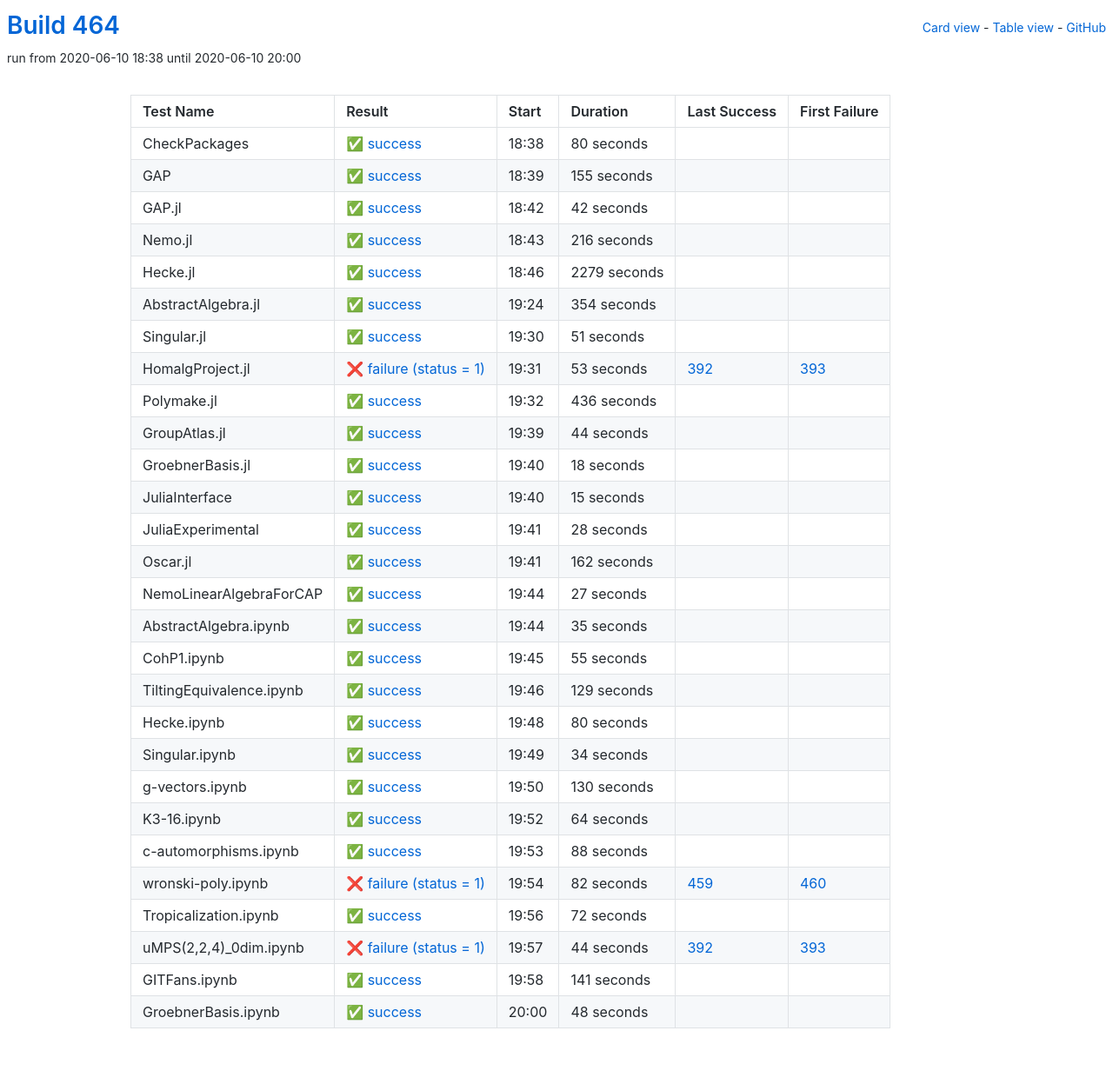
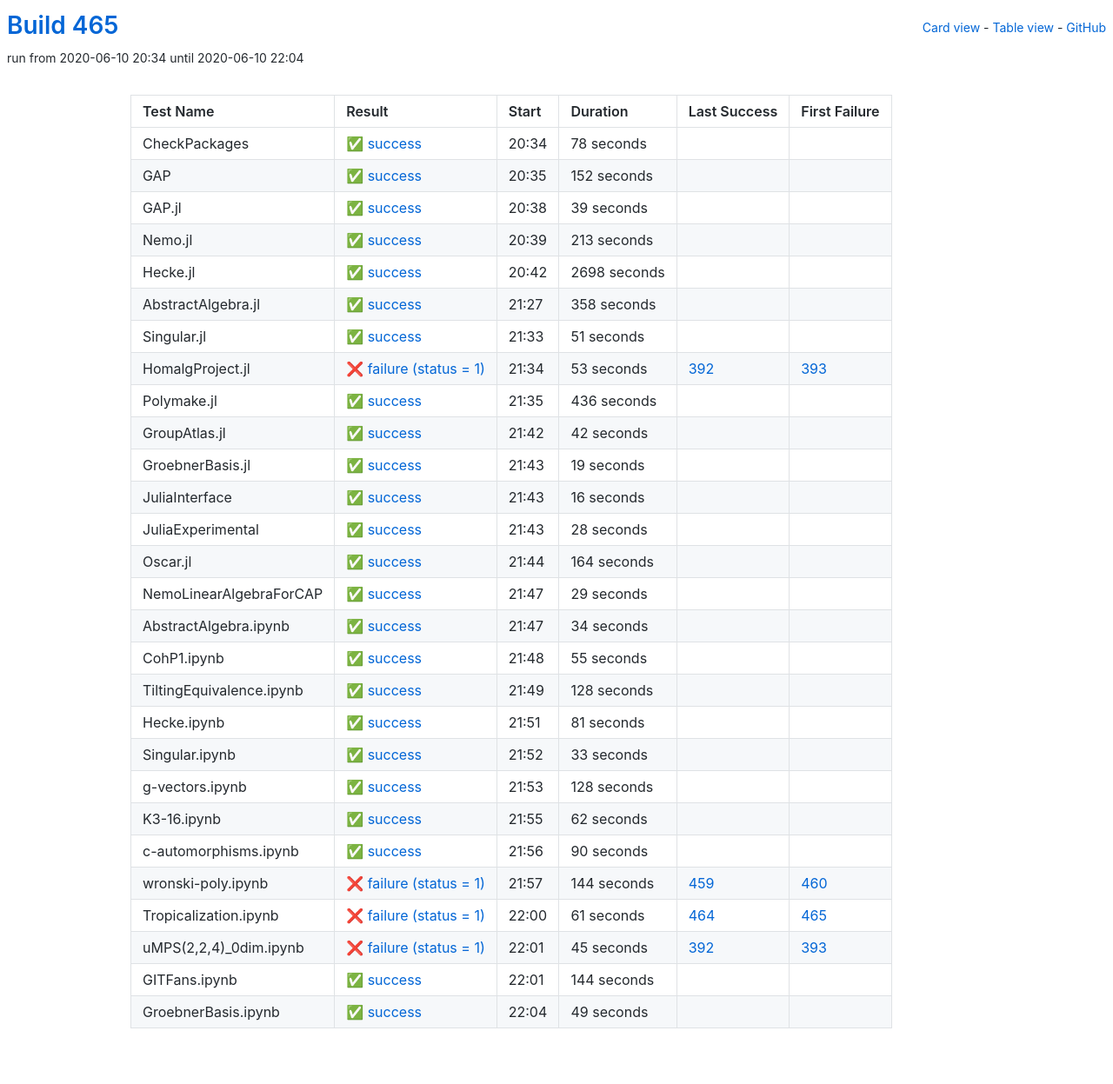
Before and after one commit to oscar-system/oscar-ci-status-1.4, a Jekyll site: the page built from table.html, in a window 1280 px wide. Shown: the whole page at 87% size. Built offline with Jekyll 4.4.1, drawn with Linux system fonts in a browser that asks for light colours.

Commit message:
Build #465

```diff
--- a/_data/ci.yml
+++ b/_data/ci.yml
@@ -1,6 +1,6 @@
 ---
-build: 464
-build_url: https://oscarci.mathematik.uni-kl.de/job/oscar-julia-1.4/464/
+build: 465
+build_url: https://oscarci.mathematik.uni-kl.de/job/oscar-julia-1.4/465/
 job: oscar-julia-1.4
 organization: oscar-system
 repo: oscar-ci-status-1.4
@@ -8,80 +8,80 @@ repourl: https://github.com/oscar-system/oscar-ci-status-1.4
 tests:
 - name: CheckPackages
   id: checkpackages
-  log: https://oscarci.mathematik.uni-kl.de/job/oscar-julia-1.4/464/artifact/logs/build-464/CheckPackages.log
-  start: 2020-06-10 18:38
+  log: https://oscarci.mathematik.uni-kl.de/job/oscar-julia-1.4/465/artifact/logs/build-465/CheckPackages.log
+  start: 2020-06-10 20:34
   success: true
   exitcode: 0
   status: success
-  duration: 80
+  duration: 78
   last_success: false
   last_success_url:
   first_failure: false
   first_failure_url:
 - name: GAP
   id: gap
-  log: https://oscarci.mathematik.uni-kl.de/job/oscar-julia-1.4/464/artifact/logs/build-464/GAP.log
-  start: 2020-06-10 18:39
+  log: https://oscarci.mathematik.uni-kl.de/job/oscar-julia-1.4/465/artifact/logs/build-465/GAP.log
+  start: 2020-06-10 20:35
   success: true
   exitcode: 0
   status: success
-  duration: 155
+  duration: 152
   last_success: false
   last_success_url:
   first_failure: false
   first_failure_url:
 - name: GAP.jl
   id: gap-jl
-  log: https://oscarci.mathematik.uni-kl.de/job/oscar-julia-1.4/464/artifact/logs/build-464/GAP.jl.log
-  start: 2020-06-10 18:42
+  log: https://oscarci.mathematik.uni-kl.de/job/oscar-julia-1.4/465/artifact/logs/build-465/GAP.jl.log
+  start: 2020-06-10 20:38
   success: true
   exitcode: 0
   status: success
-  duration: 42
+  duration: 39
   last_success: false
   last_success_url:
   first_failure: false
   first_failure_url:
 - name: Nemo.jl
   id: nemo-jl
-  log: https://oscarci.mathematik.uni-kl.de/job/oscar-julia-1.4/464/artifact/logs/build-464/Nemo.jl.log
-  start: 2020-06-10 18:43
+  log: https://oscarci.mathematik.uni-kl.de/job/oscar-julia-1.4/465/artifact/logs/build-465/Nemo.jl.log
+  start: 2020-06-10 20:39
   success: true
   exitcode: 0
   status: success
-  duration: 216
+  duration: 213
   last_success: false
   last_success_url:
   first_failure: false
   first_failure_url:
 - name: Hecke.jl
   id: hecke-jl
-  log: https://oscarci.mathematik.uni-kl.de/job/oscar-julia-1.4/464/artifact/logs/build-464/Hecke.jl.log
-  start: 2020-06-10 18:46
+  log: https://oscarci.mathematik.uni-kl.de/job/oscar-julia-1.4/465/artifact/logs/build-465/Hecke.jl.log
+  start: 2020-06-10 20:42
   success: true
   exitcode: 0
   status: success
-  duration: 2279
+  duration: 2698
   last_success: false
   last_success_url:
   first_failure: false
   first_failure_url:
 - name: AbstractAlgebra.jl
   id: abstractalgebra-jl
-  log: https://oscarci.mathematik.uni-kl.de/job/oscar-julia-1.4/464/artifact/logs/build-464/AbstractAlgebra.jl.log
-  start: 2020-06-10 19:24
+  log: https://oscarci.mathematik.uni-kl.de/job/oscar-julia-1.4/465/artifact/logs/build-465/AbstractAlgebra.jl.log
+  start: 2020-06-10 21:27
   success: true
   exitcode: 0
   status: success
-  duration: 354
+  duration: 358
   last_success: false
   last_success_url:
   first_failure: false
   first_failure_url:
 - name: Singular.jl
   id: singular-jl
-  log: https://oscarci.mathematik.uni-kl.de/job/oscar-julia-1.4/464/artifact/logs/build-464/Singular.jl.log
-  start: 2020-06-10 19:30
+  log: https://oscarci.mathematik.uni-kl.de/job/oscar-julia-1.4/465/artifact/logs/build-465/Singular.jl.log
+  start: 2020-06-10 21:33
   success: true
   exitcode: 0
   status: success
@@ -92,8 +92,8 @@ tests:
   first_failure_url:
 - name: HomalgProject.jl
   id: homalgproject-jl
-  log: https://oscarci.mathematik.uni-kl.de/job/oscar-julia-1.4/464/artifact/logs/build-464/HomalgProject.jl.log
-  start: 2020-06-10 19:31
+  log: https://oscarci.mathematik.uni-kl.de/job/oscar-julia-1.4/465/artifact/logs/build-465/HomalgProject.jl.log
+  start: 2020-06-10 21:34
   success: false
   exitcode: 1
   status: failure
@@ -104,8 +104,8 @@ tests:
   first_failure_url: https://oscarci.mathematik.uni-kl.de/job/oscar-julia-1.4/393/
 - name: Polymake.jl
   id: polymake-jl
-  log: https://oscarci.mathematik.uni-kl.de/job/oscar-julia-1.4/464/artifact/logs/build-464/Polymake.jl.log
-  start: 2020-06-10 19:32
+  log: https://oscarci.mathematik.uni-kl.de/job/oscar-julia-1.4/465/artifact/logs/build-465/Polymake.jl.log
+  start: 2020-06-10 21:35
   success: true
   exitcode: 0
   status: success
@@ -116,44 +116,44 @@ tests:
   first_failure_url:
 - name: GroupAtlas.jl
   id: groupatlas-jl
-  log: https://oscarci.mathematik.uni-kl.de/job/oscar-julia-1.4/464/artifact/logs/build-464/GroupAtlas.jl.log
-  start: 2020-06-10 19:39
+  log: https://oscarci.mathematik.uni-kl.de/job/oscar-julia-1.4/465/artifact/logs/build-465/GroupAtlas.jl.log
+  start: 2020-06-10 21:42
   success: true
   exitcode: 0
   status: success
-  duration: 44
+  duration: 42
   last_success: false
   last_success_url:
   first_failure: false
   first_failure_url:
 - name: GroebnerBasis.jl
   id: groebnerbasis-jl
-  log: https://oscarci.mathematik.uni-kl.de/job/oscar-julia-1.4/464/artifact/logs/build-464/GroebnerBasis.jl.log
-  start: 2020-06-10 19:40
+  log: https://oscarci.mathematik.uni-kl.de/job/oscar-julia-1.4/465/artifact/logs/build-465/GroebnerBasis.jl.log
+  start: 2020-06-10 21:43
   success: true
   exitcode: 0
   status: success
-  duration: 18
+  duration: 19
   last_success: false
   last_success_url:
   first_failure: false
   first_failure_url:
 - name: JuliaInterface
   id: juliainterface
-  log: https://oscarci.mathematik.uni-kl.de/job/oscar-julia-1.4/464/artifact/logs/build-464/JuliaInterface.log
-  start: 2020-06-10 19:40
+  log: https://oscarci.mathematik.uni-kl.de/job/oscar-julia-1.4/465/artifact/logs/build-465/JuliaInterface.log
+  start: 2020-06-10 21:43
   success: true
   exitcode: 0
   status: success
-  duration: 15
+  duration: 16
   last_success: false
   last_success_url:
   first_failure: false
   first_failure_url:
 - name: JuliaExperimental
   id: juliaexperimental
-  log: https://oscarci.mathematik.uni-kl.de/job/oscar-julia-1.4/464/artifact/logs/build-464/JuliaExperimental.log
-  start: 2020-06-10 19:41
+  log: https://oscarci.mathematik.uni-kl.de/job/oscar-julia-1.4/465/artifact/logs/build-465/JuliaExperimental.log
+  start: 2020-06-10 21:43
   success: true
   exitcode: 0
   status: success
@@ -164,44 +164,44 @@ tests:
   first_failure_url:
 - name: Oscar.jl
   id: oscar-jl
-  log: https://oscarci.mathematik.uni-kl.de/job/oscar-julia-1.4/464/artifact/logs/build-464/Oscar.jl.log
-  start: 2020-06-10 19:41
+  log: https://oscarci.mathematik.uni-kl.de/job/oscar-julia-1.4/465/artifact/logs/build-465/Oscar.jl.log
+  start: 2020-06-10 21:44
   success: true
   exitcode: 0
   status: success
-  duration: 162
+  duration: 164
   last_success: false
   last_success_url:
   first_failure: false
   first_failure_url:
 - name: NemoLinearAlgebraForCAP
   id: nemolinearalgebraforcap
-  log: https://oscarci.mathematik.uni-kl.de/job/oscar-julia-1.4/464/artifact/logs/build-464/NemoLinearAlgebraForCAP.log
-  start: 2020-06-10 19:44
+  log: https://oscarci.mathematik.uni-kl.de/job/oscar-julia-1.4/465/artifact/logs/build-465/NemoLinearAlgebraForCAP.log
+  start: 2020-06-10 21:47
   success: true
   exitcode: 0
   status: success
-  duration: 27
+  duration: 29
   last_success: false
   last_success_url:
   first_failure: false
   first_failure_url:
 - name: AbstractAlgebra.ipynb
   id: abstractalgebra-ipynb
-  log: https://oscarci.mathematik.uni-kl.de/job/oscar-julia-1.4/464/artifact/logs/build-464/AbstractAlgebra.ipynb.log
-  start: 2020-06-10 19:44
+  log: https://oscarci.mathematik.uni-kl.de/job/oscar-julia-1.4/465/artifact/logs/build-465/AbstractAlgebra.ipynb.log
+  start: 2020-06-10 21:47
   success: true
   exitcode: 0
   status: success
-  duration: 35
+  duration: 34
   last_success: false
   last_success_url:
   first_failure: false
   first_failure_url:
 - name: CohP1.ipynb
   id: cohp1-ipynb
-  log: https://oscarci.mathematik.uni-kl.de/job/oscar-julia-1.4/464/artifact/logs/build-464/CohP1.ipynb.log
-  start: 2020-06-10 19:45
+  log: https://oscarci.mathematik.uni-kl.de/job/oscar-julia-1.4/465/artifact/logs/build-465/CohP1.ipynb.log
+  start: 2020-06-10 21:48
   success: true
   exitcode: 0
   status: success
@@ -212,132 +212,132 @@ tests:
   first_failure_url:
 - name: TiltingEquivalence.ipynb
   id: tiltingequivalence-ipynb
-  log: https://oscarci.mathematik.uni-kl.de/job/oscar-julia-1.4/464/artifact/logs/build-464/TiltingEquivalence.ipynb.log
-  start: 2020-06-10 19:46
+  log: https://oscarci.mathematik.uni-kl.de/job/oscar-julia-1.4/465/artifact/logs/build-465/TiltingEquivalence.ipynb.log
+  start: 2020-06-10 21:49
   success: true
   exitcode: 0
   status: success
-  duration: 129
+  duration: 128
   last_success: false
   last_success_url:
   first_failure: false
   first_failure_url:
 - name: Hecke.ipynb
   id: hecke-ipynb
-  log: https://oscarci.mathematik.uni-kl.de/job/oscar-julia-1.4/464/artifact/logs/build-464/Hecke.ipynb.log
-  start: 2020-06-10 19:48
+  log: https://oscarci.mathematik.uni-kl.de/job/oscar-julia-1.4/465/artifact/logs/build-465/Hecke.ipynb.log
+  start: 2020-06-10 21:51
   success: true
   exitcode: 0
   status: success
-  duration: 80
+  duration: 81
   last_success: false
   last_success_url:
   first_failure: false
   first_failure_url:
 - name: Singular.ipynb
   id: singular-ipynb
-  log: https://oscarci.mathematik.uni-kl.de/job/oscar-julia-1.4/464/artifact/logs/build-464/Singular.ipynb.log
-  start: 2020-06-10 19:49
+  log: https://oscarci.mathematik.uni-kl.de/job/oscar-julia-1.4/465/artifact/logs/build-465/Singular.ipynb.log
+  start: 2020-06-10 21:52
   success: true
   exitcode: 0
   status: success
-  duration: 34
+  duration: 33
   last_success: false
   last_success_url:
   first_failure: false
   first_failure_url:
 - name: g-vectors.ipynb
   id: g-vectors-ipynb
-  log: https://oscarci.mathematik.uni-kl.de/job/oscar-julia-1.4/464/artifact/logs/build-464/g-vectors.ipynb.log
-  start: 2020-06-10 19:50
+  log: https://oscarci.mathematik.uni-kl.de/job/oscar-julia-1.4/465/artifact/logs/build-465/g-vectors.ipynb.log
+  start: 2020-06-10 21:53
   success: true
   exitcode: 0
   status: success
-  duration: 130
+  duration: 128
   last_success: false
   last_success_url:
   first_failure: false
   first_failure_url:
 - name: K3-16.ipynb
   id: k3-16-ipynb
-  log: https://oscarci.mathematik.uni-kl.de/job/oscar-julia-1.4/464/artifact/logs/build-464/K3-16.ipynb.log
-  start: 2020-06-10 19:52
+  log: https://oscarci.mathematik.uni-kl.de/job/oscar-julia-1.4/465/artifact/logs/build-465/K3-16.ipynb.log
+  start: 2020-06-10 21:55
   success: true
   exitcode: 0
   status: success
-  duration: 64
+  duration: 62
   last_success: false
   last_success_url:
   first_failure: false
   first_failure_url:
 - name: c-automorphisms.ipynb
   id: c-automorphisms-ipynb
-  log: https://oscarci.mathematik.uni-kl.de/job/oscar-julia-1.4/464/artifact/logs/build-464/c-automorphisms.ipynb.log
-  start: 2020-06-10 19:53
+  log: https://oscarci.mathematik.uni-kl.de/job/oscar-julia-1.4/465/artifact/logs/build-465/c-automorphisms.ipynb.log
+  start: 2020-06-10 21:56
   success: true
   exitcode: 0
   status: success
-  duration: 88
+  duration: 90
   last_success: false
   last_success_url:
   first_failure: false
   first_failure_url:
 - name: wronski-poly.ipynb
   id: wronski-poly-ipynb
-  log: https://oscarci.mathematik.uni-kl.de/job/oscar-julia-1.4/464/artifact/logs/build-464/wronski-poly.ipynb.log
-  start: 2020-06-10 19:54
+  log: https://oscarci.mathematik.uni-kl.de/job/oscar-julia-1.4/465/artifact/logs/build-465/wronski-poly.ipynb.log
+  start: 2020-06-10 21:57
   success: false
   exitcode: 1
   status: failure
-  duration: 82
+  duration: 144
   last_success: 459
   last_success_url: https://oscarci.mathematik.uni-kl.de/job/oscar-julia-1.4/459/
   first_failure: 460
   first_failure_url: https://oscarci.mathematik.uni-kl.de/job/oscar-julia-1.4/460/
 - name: Tropicalization.ipynb
   id: tropicalization-ipynb
-  log: https://oscarci.mathematik.uni-kl.de/job/oscar-julia-1.4/464/artifact/logs/build-464/Tropicalization.ipynb.log
-  start: 2020-06-10 19:56
-  success: true
-  exitcode: 0
-  status: success
-  duration: 72
-  last_success: false
-  last_success_url:
-  first_failure: false
-  first_failure_url:
-- name: uMPS(2,2,4)_0dim.ipynb
-  id: umps-2-2-4-0dim-ipynb
-  log: https://oscarci.mathematik.uni-kl.de/job/oscar-julia-1.4/464/artifact/logs/build-464/uMPS-2-2-4-_0dim.ipynb.log
-  start: 2020-06-10 19:57
+  log: https://oscarci.mathematik.uni-kl.de/job/oscar-julia-1.4/465/artifact/logs/build-465/Tropicalization.ipynb.log
+  start: 2020-06-10 22:00
   success: false
   exitcode: 1
   status: failure
-  duration: 44
+  duration: 61
+  last_success: 464
+  last_success_url: https://oscarci.mathematik.uni-kl.de/job/oscar-julia-1.4/464/
+  first_failure: 465
+  first_failure_url: https://oscarci.mathematik.uni-kl.de/job/oscar-julia-1.4/465/
+- name: uMPS(2,2,4)_0dim.ipynb
+  id: umps-2-2-4-0dim-ipynb
+  log: https://oscarci.mathematik.uni-kl.de/job/oscar-julia-1.4/465/artifact/logs/build-465/uMPS-2-2-4-_0dim.ipynb.log
+  start: 2020-06-10 22:01
+  success: false
+  exitcode: 1
+  status: failure
+  duration: 45
   last_success: 392
   last_success_url: https://oscarci.mathematik.uni-kl.de/job/oscar-julia-1.4/392/
   first_failure: 393
   first_failure_url: https://oscarci.mathematik.uni-kl.de/job/oscar-julia-1.4/393/
 - name: GITFans.ipynb
   id: gitfans-ipynb
-  log: https://oscarci.mathematik.uni-kl.de/job/oscar-julia-1.4/464/artifact/logs/build-464/GITFans.ipynb.log
-  start: 2020-06-10 19:58
+  log: https://oscarci.mathematik.uni-kl.de/job/oscar-julia-1.4/465/artifact/logs/build-465/GITFans.ipynb.log
+  start: 2020-06-10 22:01
   success: true
   exitcode: 0
   status: success
-  duration: 141
+  duration: 144
   last_success: false
   last_success_url:
   first_failure: false
   first_failure_url:
 - name: GroebnerBasis.ipynb
   id: groebnerbasis-ipynb
-  log: https://oscarci.mathematik.uni-kl.de/job/oscar-julia-1.4/464/artifact/logs/build-464/GroebnerBasis.ipynb.log
-  start: 2020-06-10 20:00
+  log: https://oscarci.mathematik.uni-kl.de/job/oscar-julia-1.4/465/artifact/logs/build-465/GroebnerBasis.ipynb.log
+  start: 2020-06-10 22:04
   success: true
   exitcode: 0
   status: success
-  duration: 48
+  duration: 49
   last_success: false
   last_success_url:
   first_failure: false
```
Also changed, not shown: README.md.
